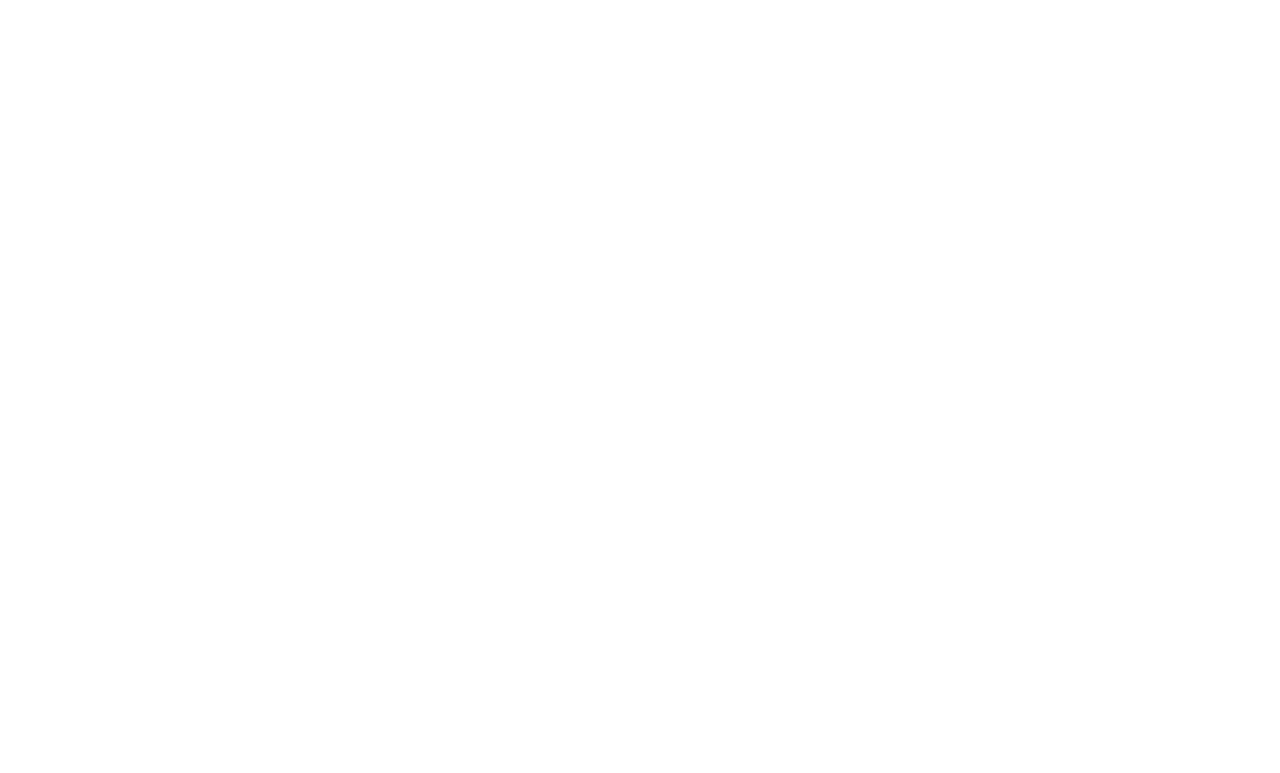
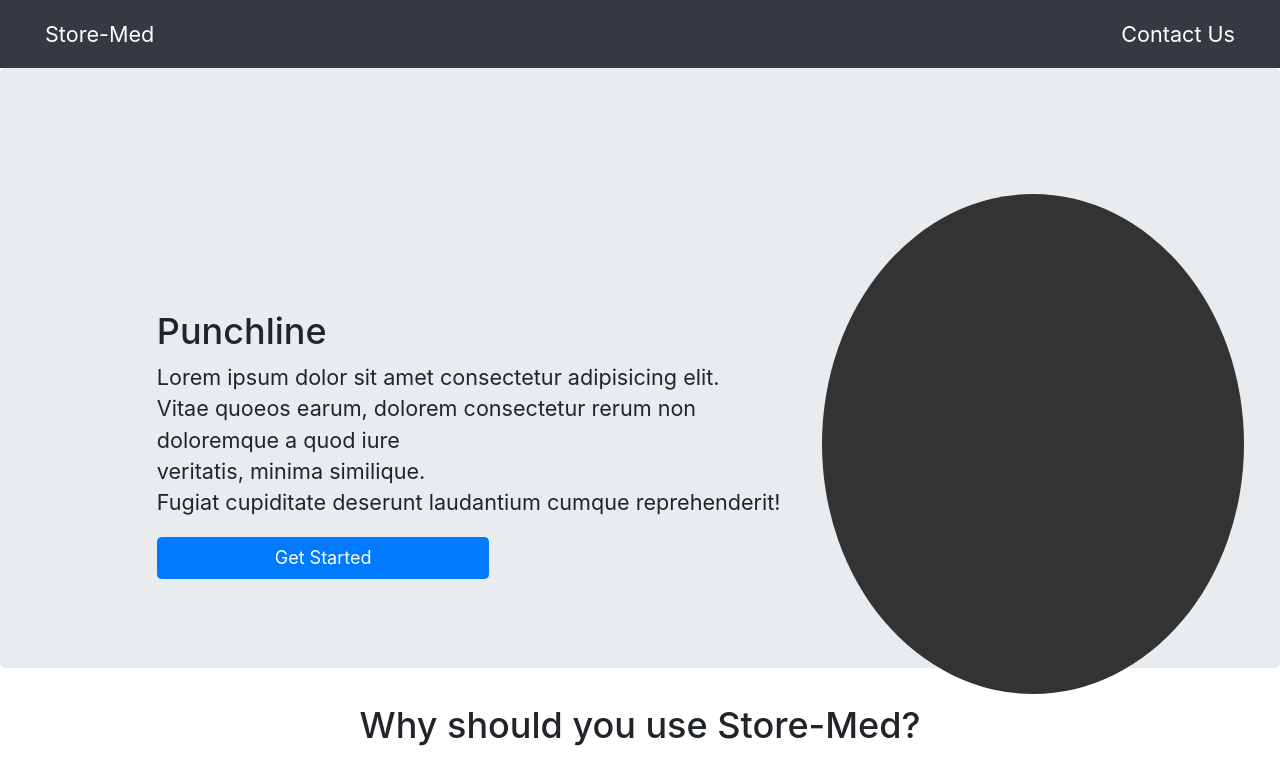
Before and after one commit to Shellshock-START-HACK-2021/frontend, an Angular app in the folder store-med/: page /sign-up in a window 1280 px wide. Before the commit this address led to /. Shown: the top 773 px of the page. Built offline with nearby package versions, Linux system fonts and the light colour scheme.

Commit message:
Started sign up page.

```diff
--- a/store-med/src/app/app-routing.module.ts
+++ b/store-med/src/app/app-routing.module.ts
@@ -1,9 +1,11 @@
 import { NgModule } from '@angular/core';
 import { Routes, RouterModule } from '@angular/router';
 import { HomepageComponent } from './homepage/homepage.component';
+import { SignupComponent } from './signup/signup.component';
 
 
 const routes: Routes = [
+  { path: 'sign-up', component: HomepageComponent },
   { path: '', component: HomepageComponent, pathMatch: 'full' },
 ];
 
--- a/store-med/src/app/app.module.ts
+++ b/store-med/src/app/app.module.ts
@@ -4,12 +4,14 @@ import { NgModule } from '@angular/core';
 import { AppRoutingModule } from './app-routing.module';
 import { AppComponent } from './app.component';
 import { HomepageComponent } from './homepage/homepage.component';
+import { SignupComponent } from './signup/signup.component';
 
 
 @NgModule({
   declarations: [
     AppComponent,
     HomepageComponent,
+    SignupComponent,
 
   ],
   imports: [
--- a/store-med/src/app/homepage/homepage.component.html
+++ b/store-med/src/app/homepage/homepage.component.html
@@ -18,7 +18,7 @@
           veritatis, minima similique.
           <br />Fugiat cupiditate deserunt laudantium cumque reprehenderit!
         </p>
-        <button class="btn btn-primary">Get Started</button>
+        <button class="btn btn-primary" (click)="navigateToSignUp()" >Get Started</button>
       </div>
       <div class="dot-large"></div>
     </div>
--- a/store-med/src/app/homepage/homepage.component.ts
+++ b/store-med/src/app/homepage/homepage.component.ts
@@ -1,4 +1,5 @@
 import { Component, OnInit } from '@angular/core';
+import { Router } from '@angular/router';
 
 @Component({
   selector: 'app-homepage',
@@ -7,9 +8,13 @@ import { Component, OnInit } from '@angular/core';
 })
 export class HomepageComponent implements OnInit {
 
-  constructor() { }
+  constructor(private router:Router) { }
 
   ngOnInit(): void {
   }
 
+  navigateToSignUp():void {
+    this.router.navigate(['/', 'sign-up']);
+  }
+
 }
--- /dev/null
+++ b/store-med/src/app/signup/signup.component.html
@@ -0,0 +1,10 @@
+<div class="container">
+  <div class="row">
+    <div class="col-md-6">
+
+    </div>
+    <div class="col-md-6">
+
+    </div>
+  </div>
+</div>
--- /dev/null
+++ b/store-med/src/app/signup/signup.component.ts
@@ -0,0 +1,15 @@
+import { Component, OnInit } from '@angular/core';
+
+@Component({
+  selector: 'app-signup',
+  templateUrl: './signup.component.html',
+  styleUrls: ['./signup.component.scss']
+})
+export class SignupComponent implements OnInit {
+
+  constructor() { }
+
+  ngOnInit(): void {
+  }
+
+}
```
Also changed, not shown: store-med/src/app/signup/signup.component.scss (added).
